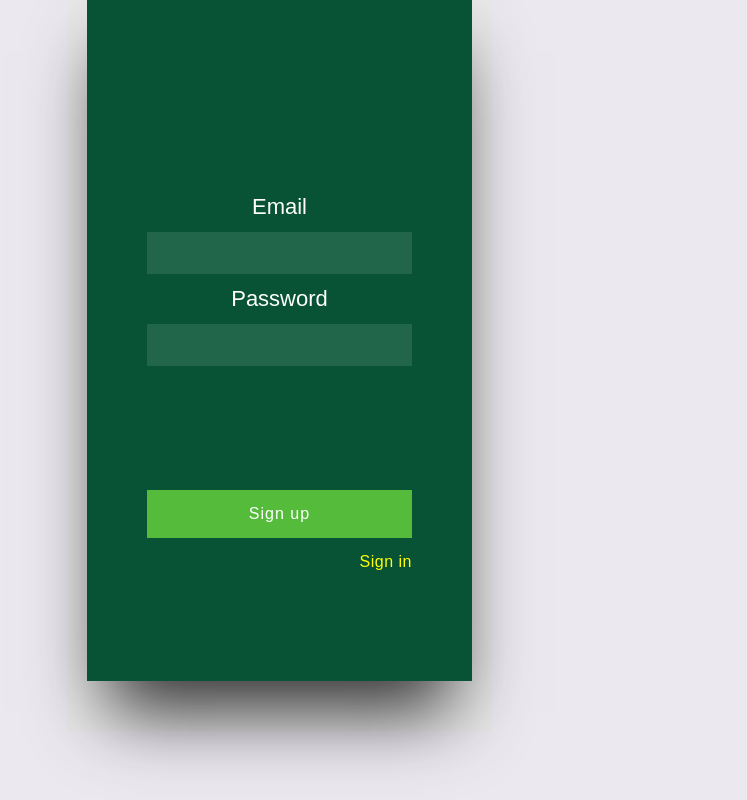
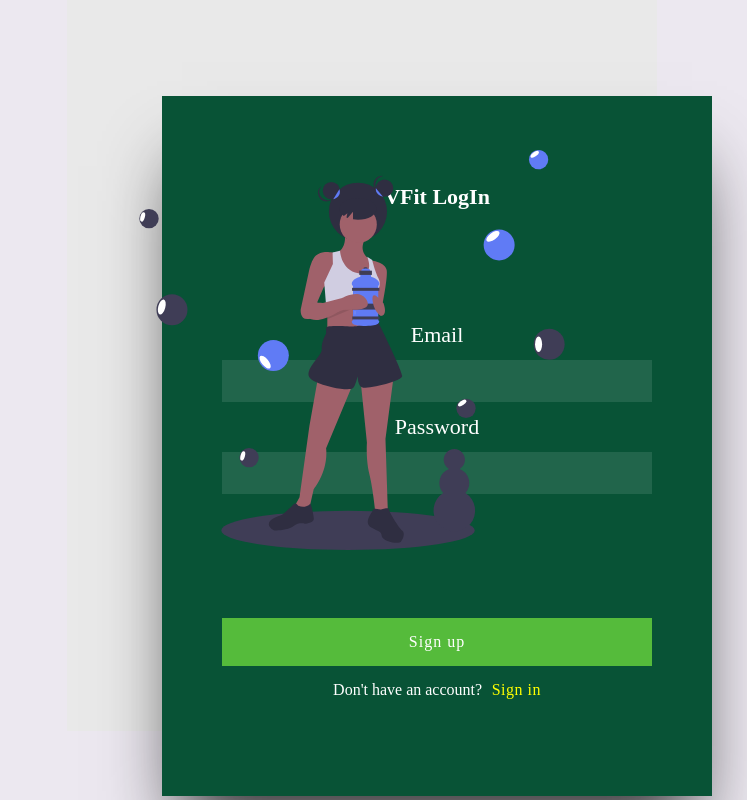
Before and after one commit to ifelsejet/HackDavis-2021, a React (Create React App) app in the folder my-app/: page /signIn in a window 1280 px wide. Shown: the whole page, without its empty margins (533-1280 px from the left). Built offline with nearby package versions, Linux system fonts and the light colour scheme; no server answers.

Commit message:
Added CSS features to login

```diff
--- a/my-app/src/pages/signIn/Login.js
+++ b/my-app/src/pages/signIn/Login.js
@@ -1,14 +1,16 @@
 import React from 'react';
+import './signIn.css';
+import like from './sign_in.svg';
 
 
 const Login = (props) =>{
 
     const {email, setEmail, password, setPassword, HandleLogin, HandleSignUp, hasAccount, setHasAccount, emailError, passwordError} = props;
-
     return(
 
         <section className = "login">
             <div className = "loginContainer">
+            <h1>VFit LogIn</h1>
                 <label>Email</label>
                 <input
                 type ="text"
@@ -30,14 +32,17 @@ const Login = (props) =>{
                  <div className = "switchContainer">
                     {hasAccount ? ( //if account is already made
                         <>
+                         <img src={like} id = "like" alt = 'like' />
                         <button onClick = {HandleLogin}>Sign in</button>
-                        <p><span onClick = {() => setHasAccount(!hasAccount)}> Sign up </span> </p>
+                        <p>Already have an account?<span onClick = {() => setHasAccount(!hasAccount)}> Sign up </span> </p>
                         </>
+                        //p i just used to space the span to the right
                         //switch buttons if you need to sign up or sign in
                     ) : (//if account isnt made then sign up
                         <>
+                         <img src={like} id = "like" alt = 'like' />
                         <button onClick = {HandleSignUp}>Sign up</button>
-                        <p><span onClick = {() => setHasAccount(!hasAccount)}> Sign in </span></p>
+                        <p>Don't have an account?<span onClick = {() => setHasAccount(!hasAccount)}> Sign in </span></p>
                         </>
                     )}
                 </div>
--- a/my-app/src/pages/signIn/signIn.css
+++ b/my-app/src/pages/signIn/signIn.css
@@ -2,7 +2,17 @@
     box-sizing: border-box;
     margin: 0;
     padding: 0;
-    font-family: "Nunito", sans-serif;
+    font-family: Cursive;
+  }
+
+
+  #like {
+    width: 50%;
+    height: 50%;
+    position: relative;
+    right: -150px;
+    bottom: 150px;
+    /* float: right; */
   }
 
   button {
@@ -30,8 +40,12 @@
   .login .loginContainer {
     padding: 60px;
     margin: auto;
-    width: 100%;
-    max-width: 650px;
+    height: auto;
+    position: relative;
+    bottom:-115px;
+    right:-75px;
+    width: 550px;
+    max-width: 700px;
     min-height: 700px;
     display: flex;
     flex-direction: column;
@@ -48,6 +62,19 @@
     line-height: 1;
   }
 
+  .login .loginContainer h1 {
+    position: relative;
+    top: -100px;
+    font-family: Cursive;
+    text-align: center;
+    bottom: -250px;
+    color: white;
+    margin: 0 0;
+    display: block;
+    font-size: 22px;
+
+  }
+
   .login .loginContainer input {
     width: 100%;
     border: none;
@@ -55,7 +82,7 @@
     font-size: 19px;
     padding: 10px;
     background: rgba(255, 255, 255, 0.1);
-    color: #fff;
+    color: rgb(255, 255, 255);
     letter-spacing: 1px;
   }
 
@@ -65,12 +92,14 @@
   }
 
   .login .loginContainer .switchContainer p {
-    text-align: right;
+    color: rgb(255, 255, 255);
+    text-align: center;
+    position: relative;
+    bottom:-115px;
   }
 
   .login .loginContainer .switchContainer p span {
     position: relative;
-    bottom:-115px;
     text-align: right;
     color: yellow;
     font-weight: 500;
--- a/my-app/src/pages/signIn/signIn.js
+++ b/my-app/src/pages/signIn/signIn.js
@@ -4,6 +4,7 @@ import './signIn.css';
 import fire from '../../fire';
 import Login from './Login';
 import Home from './Home';
+
 /*function signIn() {
   return (
     <div className="App">
@@ -39,19 +40,19 @@ const SignIn = () => {
         fire
             .auth()
             .signInWithEmailAndPassword(email, password)
-            .catch((err) => {
-              switch (err.code) {
+            .catch((error) => {
+              switch (error.code) {
                     case "auth/invalid-email":
-                        setEmailError(err.message);
+                        setEmailError(error.message);
                         break;
                     case "auth/user-disabled":
-                        setEmailError(err.message);
+                        setEmailError(error.message);
                         break;
                     case "auth/user-not-found":
-                        setEmailError(err.message);
+                        setEmailError(error.message);
                         break;
                     case "auth/wrong-password":
-                        setPasswordError(err.message);
+                        setPasswordError(error.message);
                         break;
               }
          });
@@ -62,22 +63,22 @@ const SignIn = () => {
         fire
             .auth()
             .createUserWithEmailAndPassword(email, password)
-            .catch((err) => {
-              switch (err.code) {
+            .catch((error) => {
+              switch (error.code) {
                     case "auth/email-already-in-use":
-                        setEmailError(err.message);
+                        setEmailError(error.message);
                         break;
                     case "auth/invalid-email":
-                        setEmailError(err.message);
+                        setEmailError(error.message);
                         break;
                     case "auth/weak-password":
-                        setPasswordError(err.message);
+                        setPasswordError(error.message);
                         break;
               }
             });
     };
 
-    const HandleLogOut = () =>{
+    const HandleLogOut = () =>{//signs you out from home page
         fire.auth().signOut();
     };
 
@@ -94,7 +95,7 @@ const SignIn = () => {
 
     useEffect(() => {
       AuthListener();
-    }, []);
+    });
 
     return (
         <div className="SignIn">
```
Also changed, not shown: my-app/src/pages/signIn/sign_in.svg (added), 1 other file (tests, documents, lock files or other folders).
